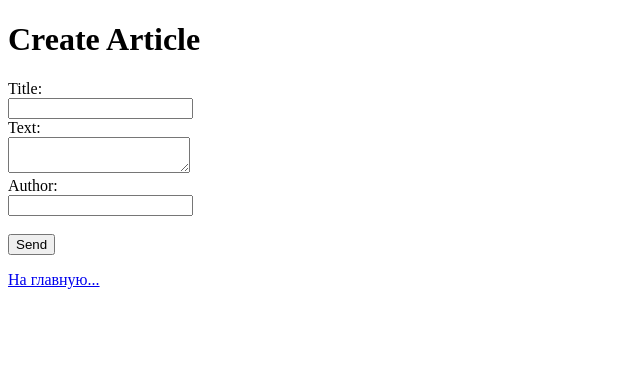
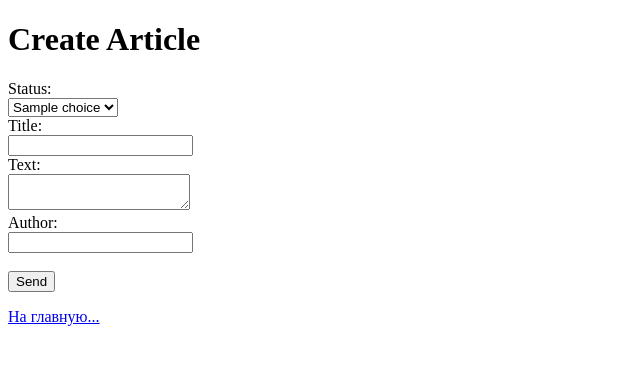
Before and after one commit to md5orsha256/articles_project, a Django app: template source/webapp/templates/article_create.html in a window 1280 px wide. Shown: the top 365 px of the page, without its empty margins (0-640 px from the left). Run offline with Django 4.2, Linux system fonts and the light colour scheme; the template is opened without the code that fills it: most values are stand-ins (such as "Sample title", 1, 10 or a date in 2020).

Commit message:
добавлен селект для поля статус при создании новой статьи

```diff
--- a/source/webapp/templates/article_create.html
+++ b/source/webapp/templates/article_create.html
@@ -13,6 +13,13 @@
 <form action="/articles/add/" method="post">
     {% csrf_token %}
 
+    <label>Status:</label><br/>
+    <select name="status">
+        {% for value, choice in status_choices %}
+            <option value="{{ value }}">{{ choice }}</option>
+        {% endfor %}
+    </select>
+    <br/>
     <label>Title:</label><br/>
     <input type="text" name="title"/><br/>
 
--- a/source/webapp/views.py
+++ b/source/webapp/views.py
@@ -1,6 +1,6 @@
 from django.shortcuts import render
 
-from webapp.models import Article
+from webapp.models import Article, STATUS_CHOICES
 
 
 def index_view(request):
@@ -10,7 +10,7 @@ def index_view(request):
 
 def create_article_view(request):
     if request.method == 'GET':
-        return render(request, 'article_create.html')
+        return render(request, 'article_create.html', {"status_choices": STATUS_CHOICES})
     else:
         title = request.POST.get('title')
         content = request.POST.get('content')
```
